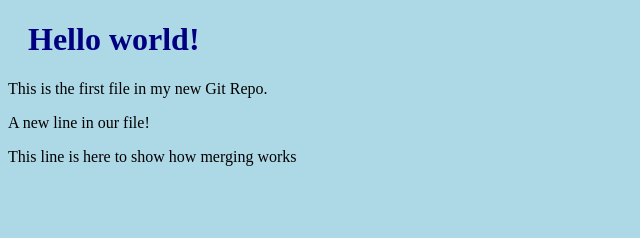
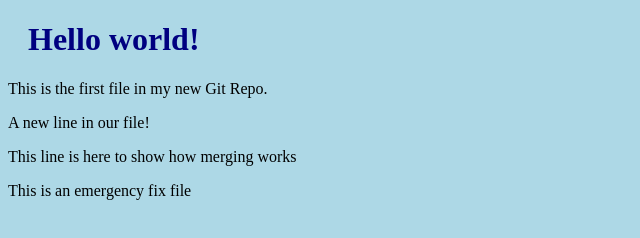
Before and after one commit to Chandrikadavid/hello-world, a plain HTML site: page index.html in a window 1280 px wide. Shown: the whole page, without its empty margins (0-640 px from the left). Drawn offline with Linux system fonts and the light colour scheme.

Commit message:
Updated the emergency fix

```diff
--- a/index.html
+++ b/index.html
@@ -10,5 +10,6 @@
 <p>This is the first file in my new Git Repo.</p>
 <p>A new line in our file!</p>
 <p>This line is here to show how merging works</p>
+<p>This is an emergency fix file</p>
 </body>
 </html>
```
